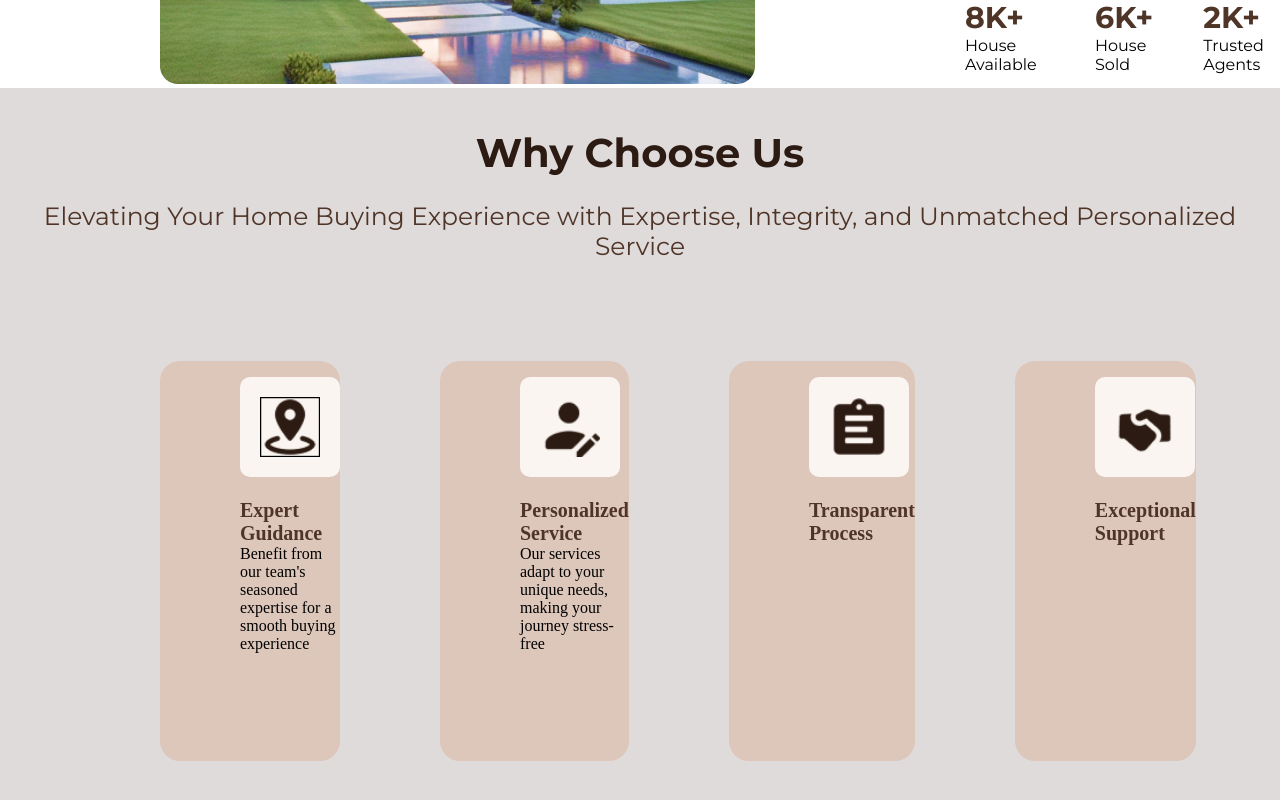
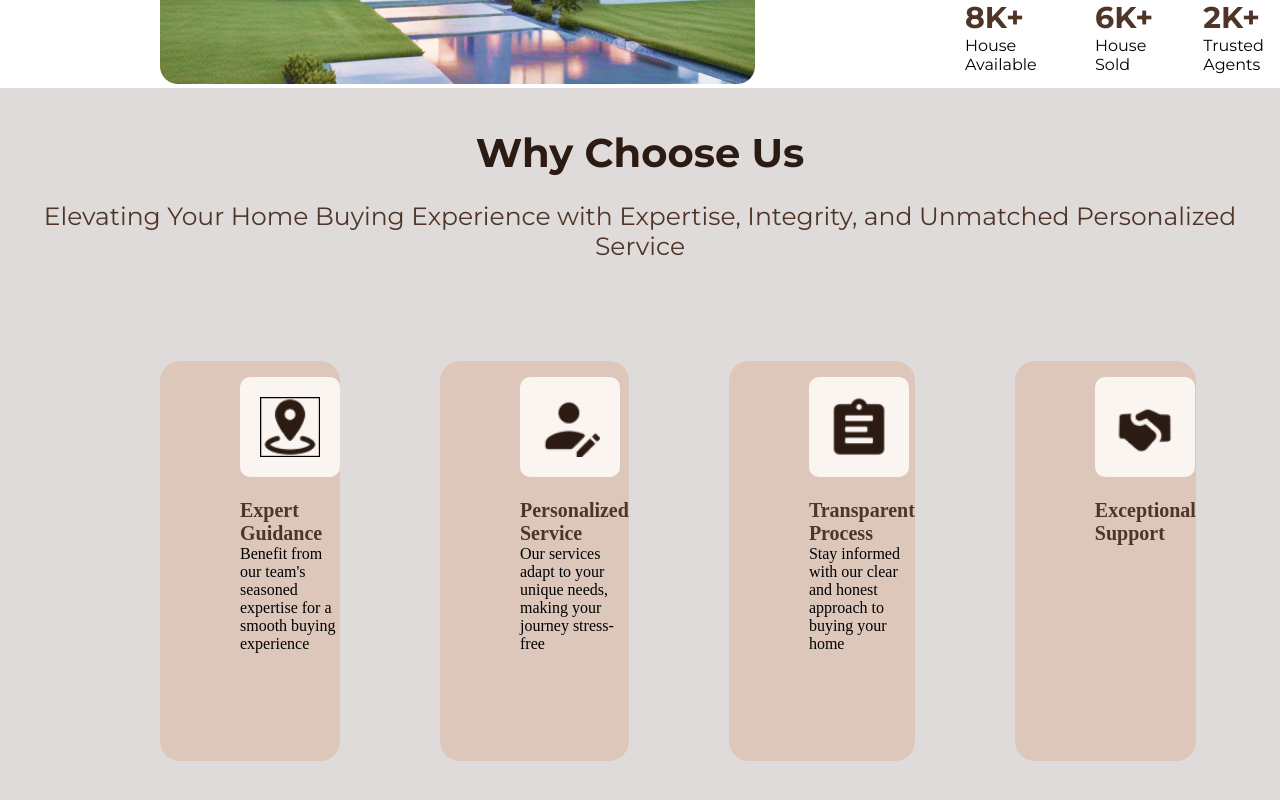
Before and after one commit to gabrieljcoutinho/Projeto-Dwello, a React (Create React App) app: page / in a window 1280 px wide. Shown: the part 1096-1896 px from the top of the page. Built offline with nearby package versions, Linux system fonts and the light colour scheme.

Commit message:
conteudo paragrafo

```diff
--- a/src/components/WhyChosee.jsx
+++ b/src/components/WhyChosee.jsx
@@ -55,7 +55,7 @@ const WhyChosee = () => {
                             <br /><br />
                             <h4 className="tituloWhyChoseeDivs">Transparent Process</h4>
                             <p className="paragrafoWhyChooseUs">
-
+                            Stay informed with our clear and honest approach to buying your home
                             </p>
                             </div>
 
```
